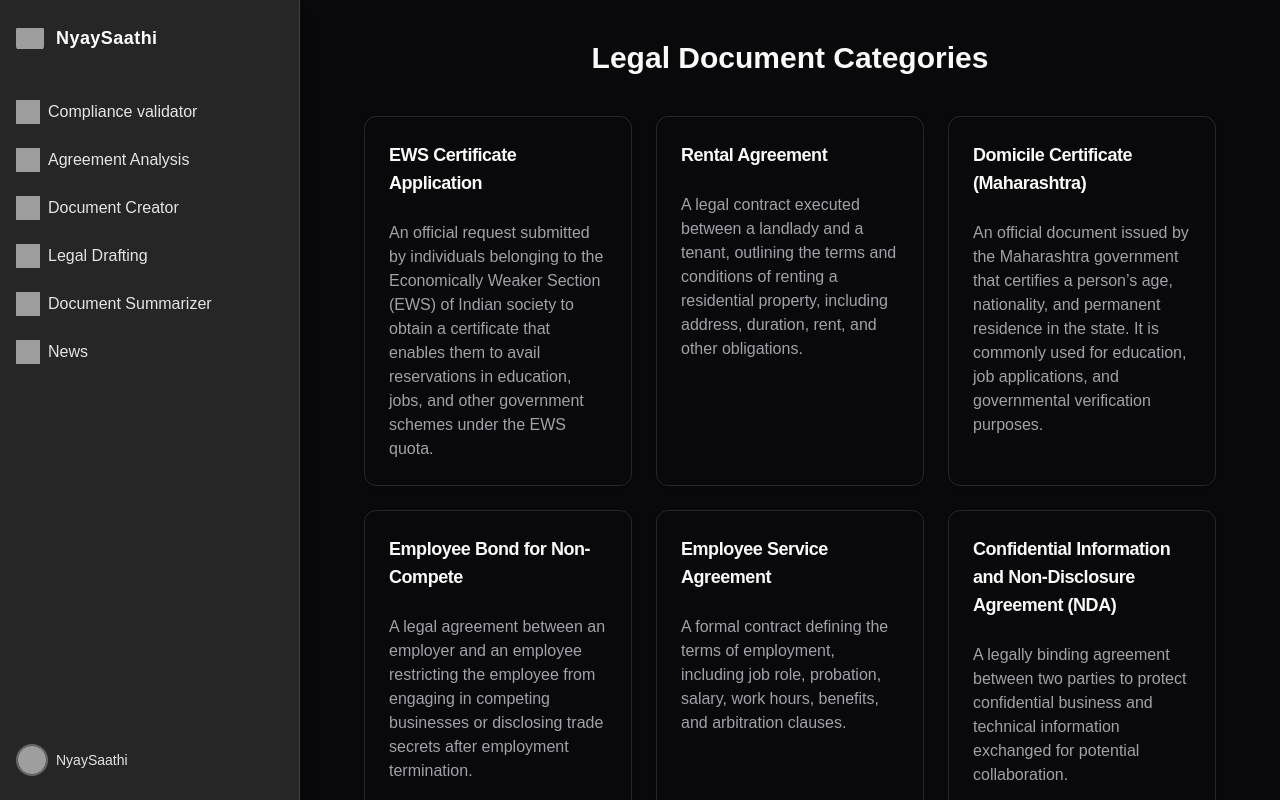
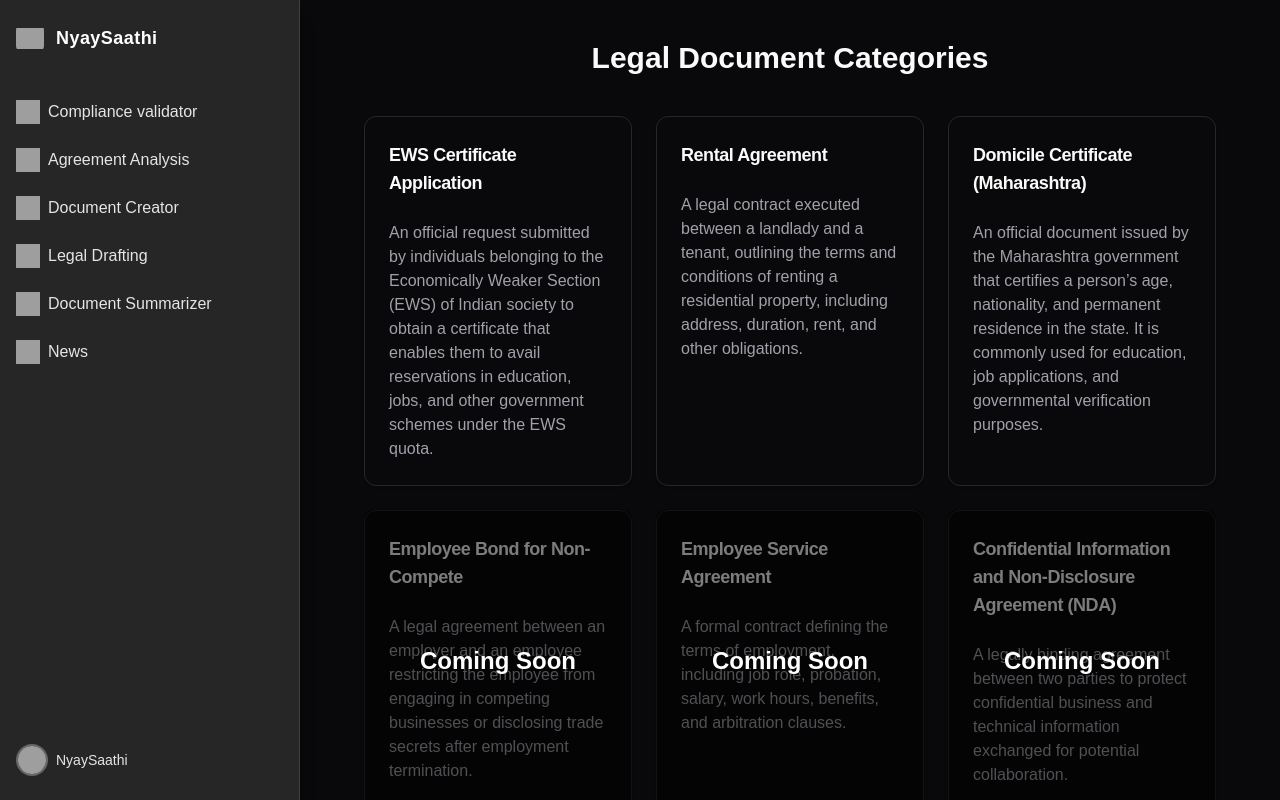
Before and after one commit to godfather979/shh, a React (Vite) app in the folder client/: page /create in a window 1280 px wide. Built offline with nearby package versions, Linux system fonts and the light colour scheme; grey boxes are pictures that could not be loaded; a web font is replaced by a local one.

Commit message:
coming soon create

```diff
--- a/client/src/pages/Create.jsx
+++ b/client/src/pages/Create.jsx
@@ -51,11 +51,12 @@ export default function Create() {
                         Legal Document Categories
                     </h1>
                     <div className='grid grid-cols-1 md:grid-cols-2 lg:grid-cols-3 gap-6'>
-                        {ILSI_CLASSES.map(category => (
+                        {ILSI_CLASSES.map((category, index) => (
+                            <div key={category} className="relative">
                                 <Link
-                                to={`/create/${category}`}
-                                state={{ category }}
-                                key={category}
+                                    to={index < 3 ? `/create/${category}` : '#'}
+                                    state={index < 3 ? { category } : undefined}
+                                    className={index >= 3 ? "pointer-events-none" : ""}
                                 >
                                     <Card className='flex flex-col h-full transition-transform duration-300 ease-in-out hover:scale-105 hover:shadow-lg'>
                                         <CardHeader>
@@ -68,6 +69,12 @@ export default function Create() {
                                         </CardContent>
                                     </Card>
                                 </Link>
+                                {index >= 3 && (
+                                    <div className="absolute inset-0 flex items-center justify-center bg-black bg-opacity-50 rounded-lg">
+                                        <div className="text-white text-2xl font-bold">Coming Soon</div>
+                                    </div>
+                                )}
+                            </div>
                         ))}
                     </div>
                 </div>
```
Also changed, not shown: client/src/pages/apnaDocSummarizer.jsx (+1 -0 lines). Lines whose indentation alone changed are shown as unchanged.
